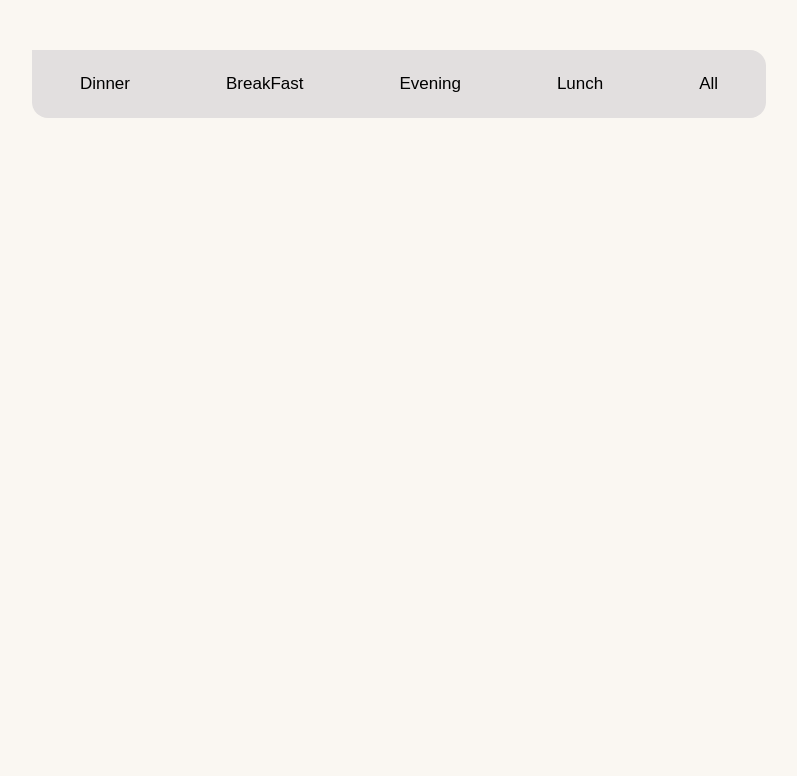
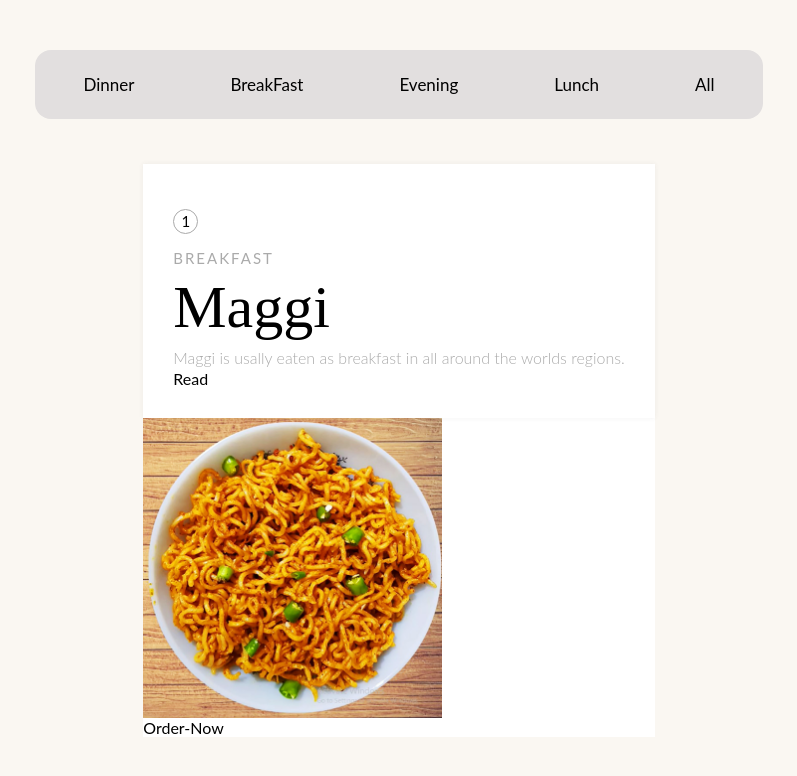
Before and after one commit to Rajan-7/reactjs, a React (Create React App) app: page / in a window 1280 px wide. Shown: the top 776 px of the page, without its empty margins (241-1038 px from the left). Built offline with nearby package versions, Linux system fonts and the light colour scheme.

Commit message:
style added to body section

```diff
--- a/src/components/webform/style.css
+++ b/src/components/webform/style.css
@@ -1,6 +1,80 @@
 body {
   background-color: #faf7f2;
 }
+* {
+  margin: 0;
+  padding: 0;
+  box-sizing: border-box;
+  font-family: "Lato";
+}
+/* body-section style */
+.main-card-container {
+  display: grid;
+  grid-template-columns: repeat(3, minmax(300px 500px));
+  grid-gap: 25px;
+  justify-content: space-around;
+}
+.card-container {
+  background: #fff;
+  margin: 25px auto 0px;
+  position: relative;
+  display: grid;
+  grid-template-columns: 1fr;
+  justify-content: space-around;
+  align-items: flex-start;
+}
+.card-container img {
+  height: 300px;
+  max-width: 100%;
+}
+.card {
+  /* background: #fff; */
+  padding: 30px;
+  position: relative;
+  box-shadow: 0 0 5px rgba(75, 75, 75, 0.07);
+  z-index: 1;
+}
+.card-body {
+  display: inline-block;
+}
+.card-number {
+  margin-top: 15px;
+}
+.card-circle {
+  border: 1px solid #aaa;
+  border-radius: 50%;
+  font-size: 15px;
+  line-height: 22px;
+  display: inline-block;
+  height: 25px;
+  text-align: center;
+  width: 25px;
+}
+.subtle {
+  color: #aaa;
+}
+.card-title {
+  display: block;
+  font-size: 15px;
+  letter-spacing: 2px;
+  margin: 15px 0 0;
+  text-transform: uppercase;
+}
+.card-name {
+  line-height: 60px;
+  font-weight: 300;
+  font-size: 60px;
+  margin: 10px 0;
+  font-family: "Times New Roman", Times, serif;
+  text-transform: capitalize;
+}
+.card-description {
+  /* background-color: aqua; */
+  font-weight: 300;
+  line-height: 22px;
+  margin: 10px 0;
+}
+/* button style */
 .nav-btn {
   padding-top: 50px;
   text-align: center;
@@ -18,7 +92,7 @@
   font-size: 17px;
   margin: 0;
   background-color: rgb(226, 223, 223);
-  box-shadow: inset 0px 0px 0px -15px rebeccapurple;
+  box-shadow: inset 0px 0px 0px -15px rgb(86, 22, 149);
   transition: all 300ms ease-out;
   text-transform: capitalize;
 }
@@ -27,7 +101,7 @@
   border-bottom-right-radius: 1rem;
 }
 .nav-btn-group-items:first-child {
-  border-bottom-left-radius: 1rem;
+  border-top-left-radius: 1rem;
   border-bottom-left-radius: 1rem;
 }
 .nav-btn-group-items:hover,
--- a/src/components/webform/website.jsx
+++ b/src/components/webform/website.jsx
@@ -1,31 +1,38 @@
-import React from 'react'
-import "./style.css"
+import React from "react";
+import "./style.css";
 
 const Website = () => {
   return (
     <>
-      <nav className='nav-btn'>
-        <div className='nav-btn-group'>
-          <button className='nav-btn-group-items'>
-            Dinner
-          </button>
-          <button className='nav-btn-group-items'>
-            BreakFast
-          </button>
-          <button className='nav-btn-group-items'>
-            Evening
-          </button>
-          <button className='nav-btn-group-items'>
-            Lunch
-          </button>
-          <button className='nav-btn-group-items'>
-            All
-          </button>
+      <nav className="nav-btn">
+        <div className="nav-btn-group">
+          <button className="nav-btn-group-items">Dinner</button>
+          <button className="nav-btn-group-items">BreakFast</button>
+          <button className="nav-btn-group-items">Evening</button>
+          <button className="nav-btn-group-items">Lunch</button>
+          <button className="nav-btn-group-items">All</button>
         </div>
       </nav>
+      <section className="main-card-container">
+        <div className="card-container">
+          <div className="card">
+            <div className="card-body">
+              <span className="card-number card-circle">1</span>
+              <span className="card-title subtle">Breakfast</span>
+              <h2 className="card-name">Maggi</h2>
+              <span className="card-description subtle">
+                Maggi is usally eaten as breakfast in all around the worlds
+                regions.
+              </span>
+              <div className="card-read">Read</div>
+            </div>
+          </div>
+          <img src="./images/maggi.jpeg" alt="i"></img>
+          <span className="card-tag">Order-Now</span>
+        </div>
+      </section>
+    </>
+  );
+};
 
-    </>
-  )
-}
-
-export default Website
+export default Website;
```
Also changed, not shown: public/images/maggi.jpeg (added).
